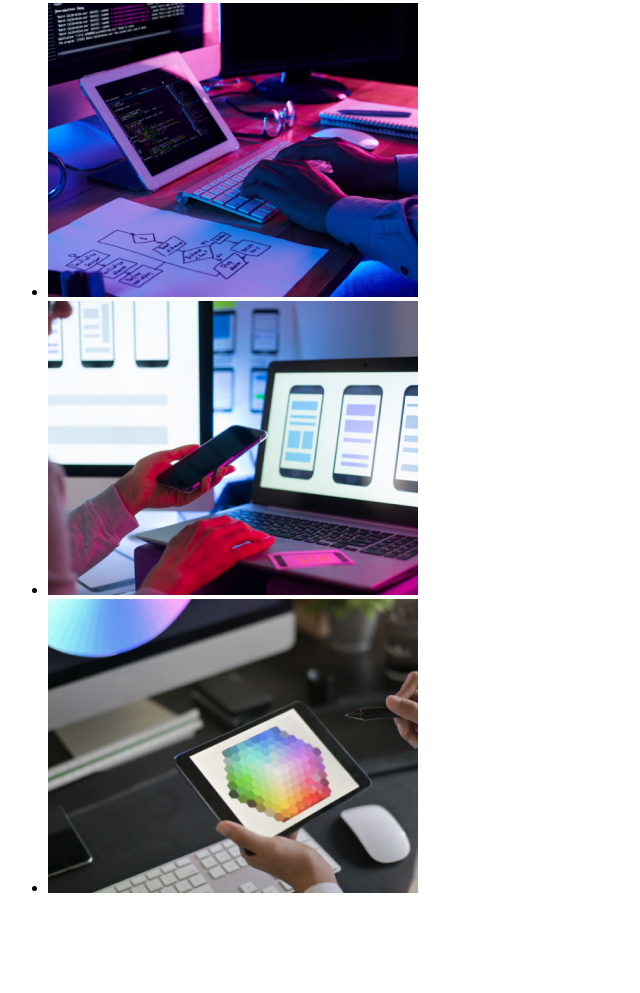
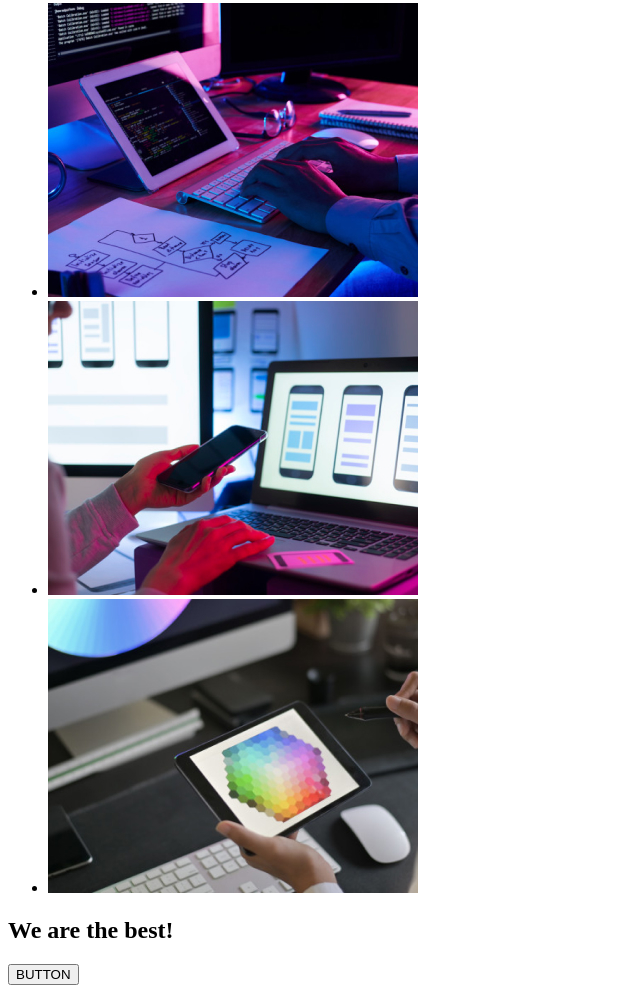
Before and after one commit to mxmktr/Test, a plain HTML site: page index.html in a window 1280 px wide. Shown: the part 129-1122 px from the top of the page, without its empty margins (0-640 px from the left). Before the commit the page ends 1042 px from the top, so only its background shows below. Drawn offline with Linux system fonts and the light colour scheme.

Commit message:
Update index.html

```diff
--- a/index.html
+++ b/index.html
@@ -25,5 +25,9 @@
         <a href="#"><img src="./img/box 3.jpg" alt="Picture_3" /></a>
       </li>
     </ul>
+    <section>
+      <h2>We are the best!</h2>
+      <button type="" class="button" lang="" id="first">BUTTON</button>
+    </section>
   </body>
 </html>
```
